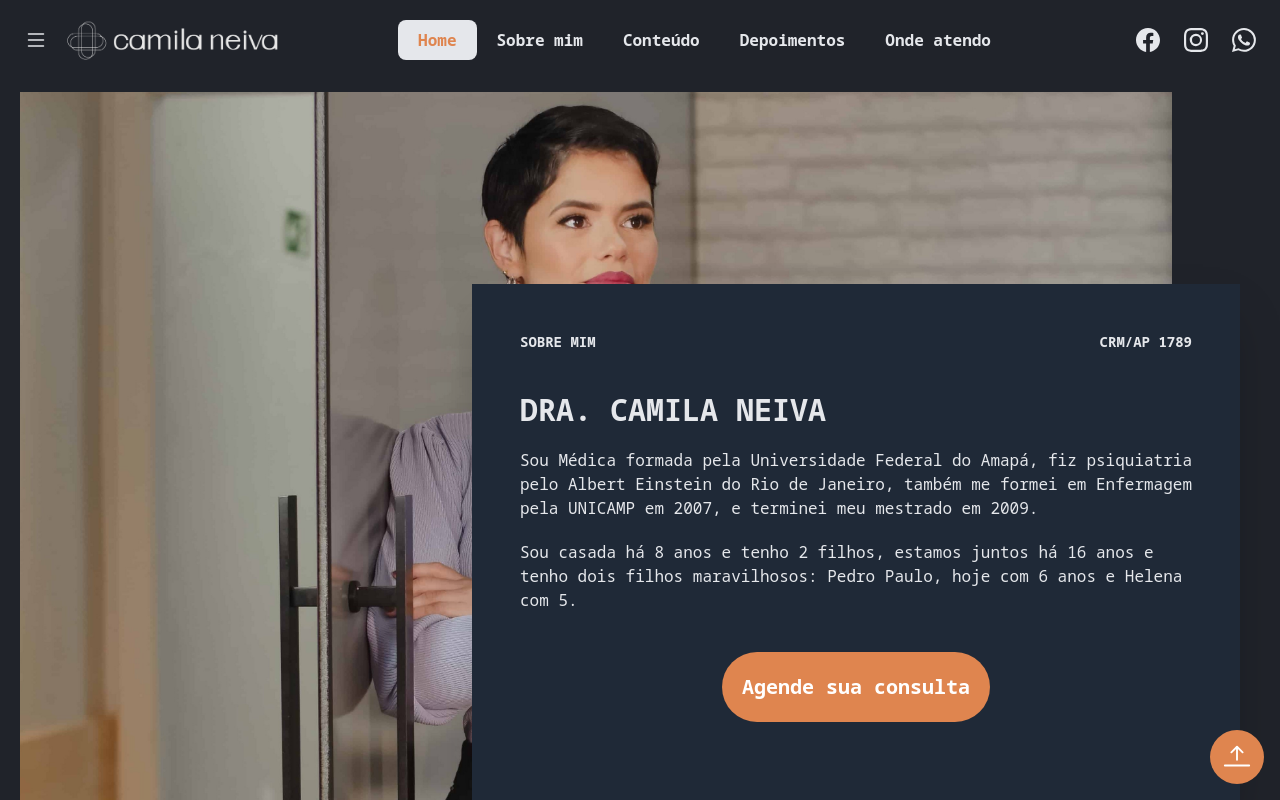
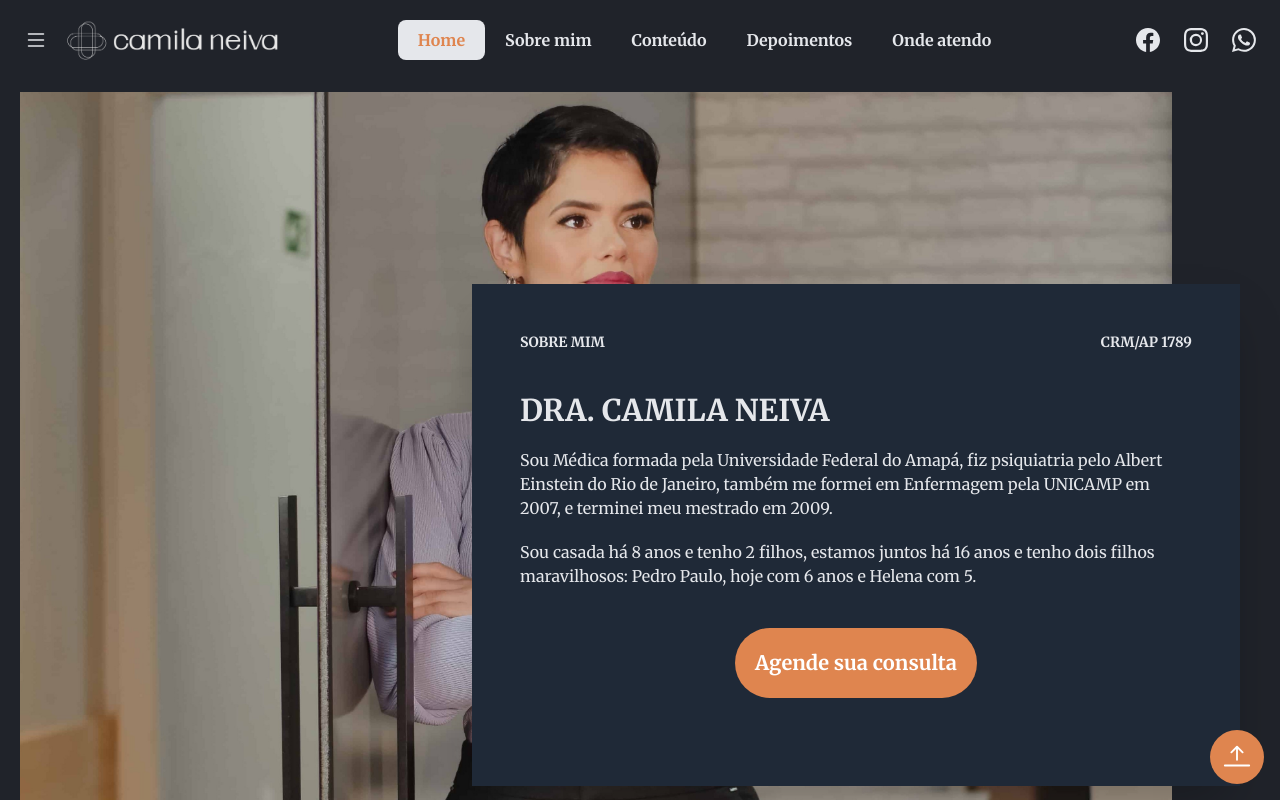
Before and after one commit to brunoprestesap/page-dra-camila, a React (Create React App) app: page / in a window 1280 px wide. Shown: the top 800 px of the page. Built offline with nearby package versions, Linux system fonts and the light colour scheme.

Commit message:
Git fim do dia

```diff
--- a/src/index.css
+++ b/src/index.css
@@ -1,9 +1,9 @@
-@import url('https://fonts.googleapis.com/css2?family=Noto+Sans+Mono:wght@100;300;400;700&display=swap');
+@import url('https://fonts.googleapis.com/css2?family=Merriweather:wght@300;400;700&display=swap');
 
 body {
   margin: 0;
   padding: 0;
-  font-family: 'Noto Sans Mono', monospace;
+  font-family: 'Merriweather', serif;
 }
 
 @tailwind base;
```
